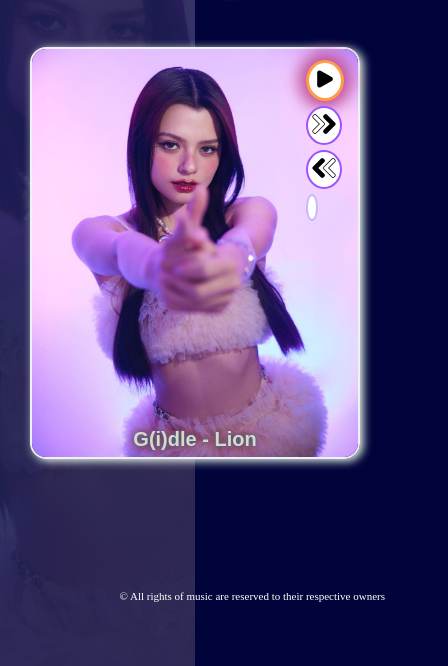
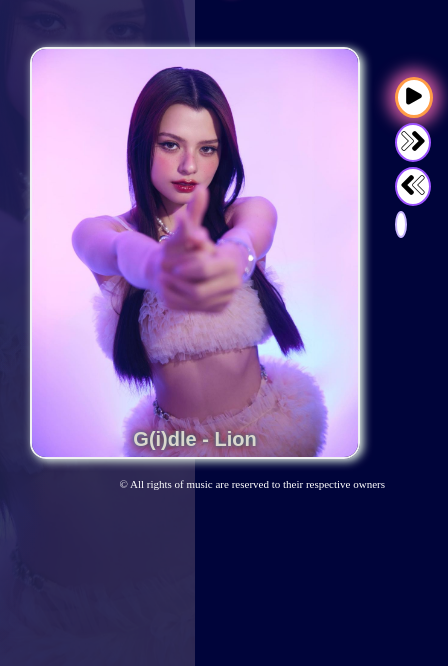
Before and after one commit to Rom-Lao/Play_it, a plain HTML site: page random_music_theme_main.html in a window 390 px wide. Shown: the part 178-844 px from the top of the page, 448 px wide, since content can reach past the window. Drawn offline with nearby package versions, Linux system fonts and the light colour scheme; a web font is replaced by a local one.

Commit message:
added responsive design

```diff
--- a/animation_script.js
+++ b/animation_script.js
@@ -1,31 +1,4 @@
-/*gsap.fromTo("h1", {opacity: 0 }, {
-    opacity: 1,
-    duration: 3
-});
-
-gsap.fromTo(".prev_btn", {opacity: 0 }, {
-    opacity: 1,
-    x: 10,
-    y: 10,
-    duration: 4
-});
-
-gsap.to(".play_sound", {
-    duration:3,
-    ease: "bounce.out",
-    y: 25
-});
-
-gsap.fromTo(".song__image", {opacity:0 }, {
-    opacity: 1,
-    x: 5,
-    y: 10,
-    duration: 5,
-    ease: "elastic"
-});
-*/
-
-
+// timeline, intro starts with header
 function intro(){
     var tl = gsap.timeline();
     //add animation here
@@ -38,7 +11,7 @@ function intro(){
         opacity: 0
     },
     {
-        opacity: 1,
+       opacity: 1,
        y: 10,
        ease: "sine.out",
        duration: 2
@@ -47,6 +20,7 @@ function intro(){
     return tl;
 }
 
+// adding image card and control buttons
 function middle(){
     var tl = gsap.timeline();
     //add animation here
@@ -61,18 +35,18 @@ function middle(){
         delay: 1, //important otherwise it will come with header
         duration: 1.5
     })
-    gsap.fromTo("button", { opacity: 0, x: 200, y: -100}, {
+    gsap.fromTo("button", { opacity: 0}, {
         opacity: 1,
         ease: "expo.inOut",
         delay: 2,
-        x: 130,
-        y: -380,
+        x: -10,
+        y: 30,
         rotation: 360,
     })
-
     return tl;
 }
 
+//make title appears
 function conclusion(){
     var tl = gsap.timeline();
     //add animation here
--- a/random_music_theme_style.css
+++ b/random_music_theme_style.css
@@ -46,11 +46,6 @@ the card when audio is played*/
 body{
     background-color: var(--bg-clr);
 }
-/*header {
-    display: flex;
-    justify-content: center;
-    align-items: center;
-}*/
 
 h1 {
     font-family: "Protest Riot", sans-serif;
@@ -59,8 +54,6 @@ h1 {
     color: var(--text_clr_5);
     font-size: 48px;
     filter: drop-shadow(0px 0px 3px var(--text_clr_2));
-    margin : 0;
-    padding: 0;
 }
 
 /* container for card image, song, controls*/
@@ -186,6 +179,17 @@ here the goal is to put on top of background to add some nice effect*/
     }
 }
 
+/* make the controls on the left so they won't end up
+at the very bottom to avoid having a weird scroll,
+then with GSAP we will make it invisible at first, then it'll show up
+*/
+.song_controls{
+    content: "";
+    position: absolute;
+    z-index: 1;
+    top: 120px;
+    left: 800px;
+}
 /* change default behaviour so it can be displayed as a column in flexblox*/
 button{
     display: block;
@@ -308,7 +312,7 @@ audio {
 /*styling footer*/
 .footer {
     text-align: right;
-    margin-top: -20px;
+    margin-top: 100px;
     margin-right: 5px;
 }
 span {
@@ -316,3 +320,15 @@ span {
     color: white;
 
 }
+
+/* Add responsive styles */
+@media screen and (max-width: 768px) {
+    /* Adjust styles for smaller screens */
+    .song_controls{
+        top: 220px;
+        left: 400px;
+    }
+    .footer {
+      margin-top: 40px;
+    }
+}
```
Also changed, not shown: random_music_theme_main.html (+6 -1 lines).
